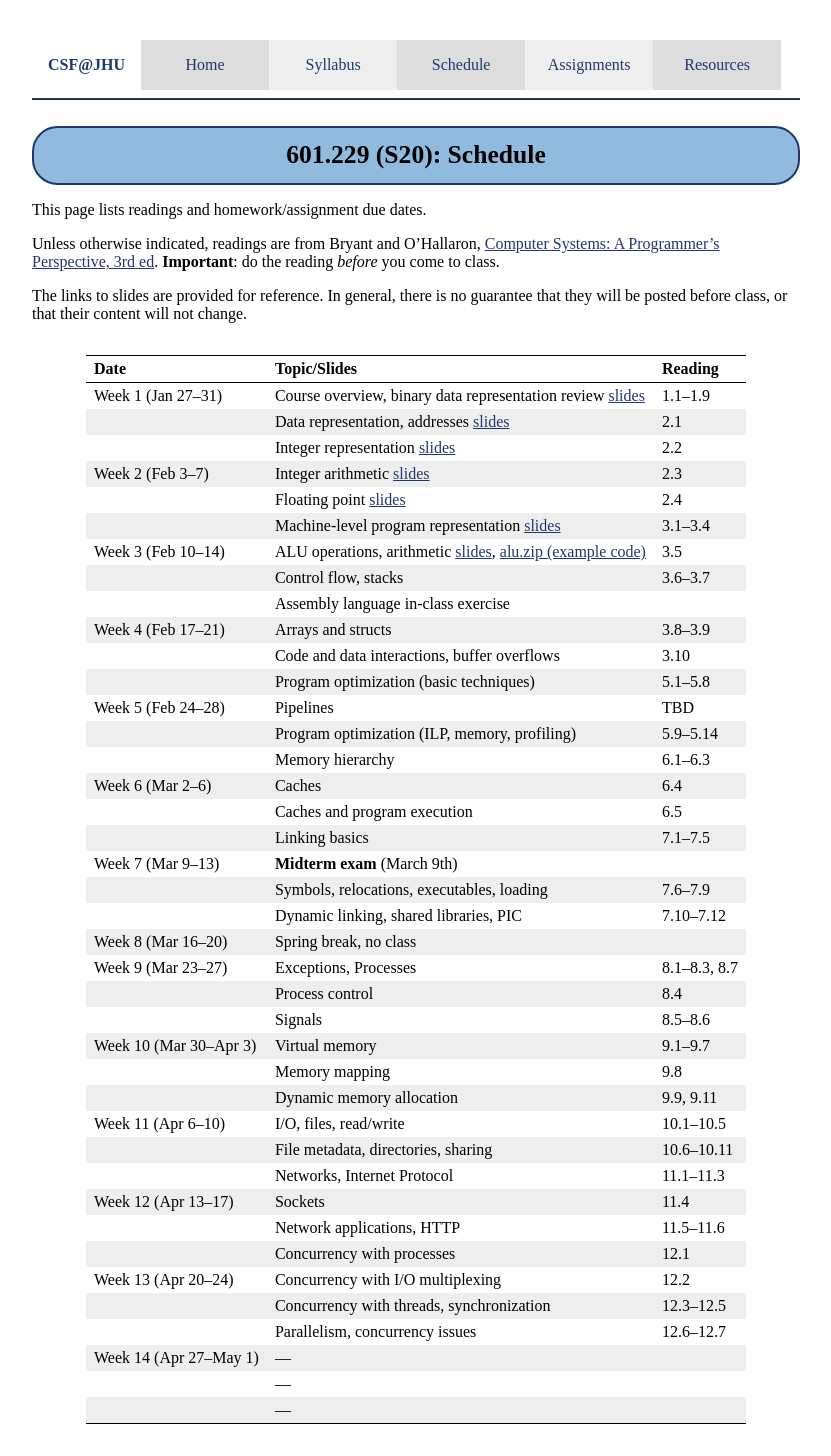
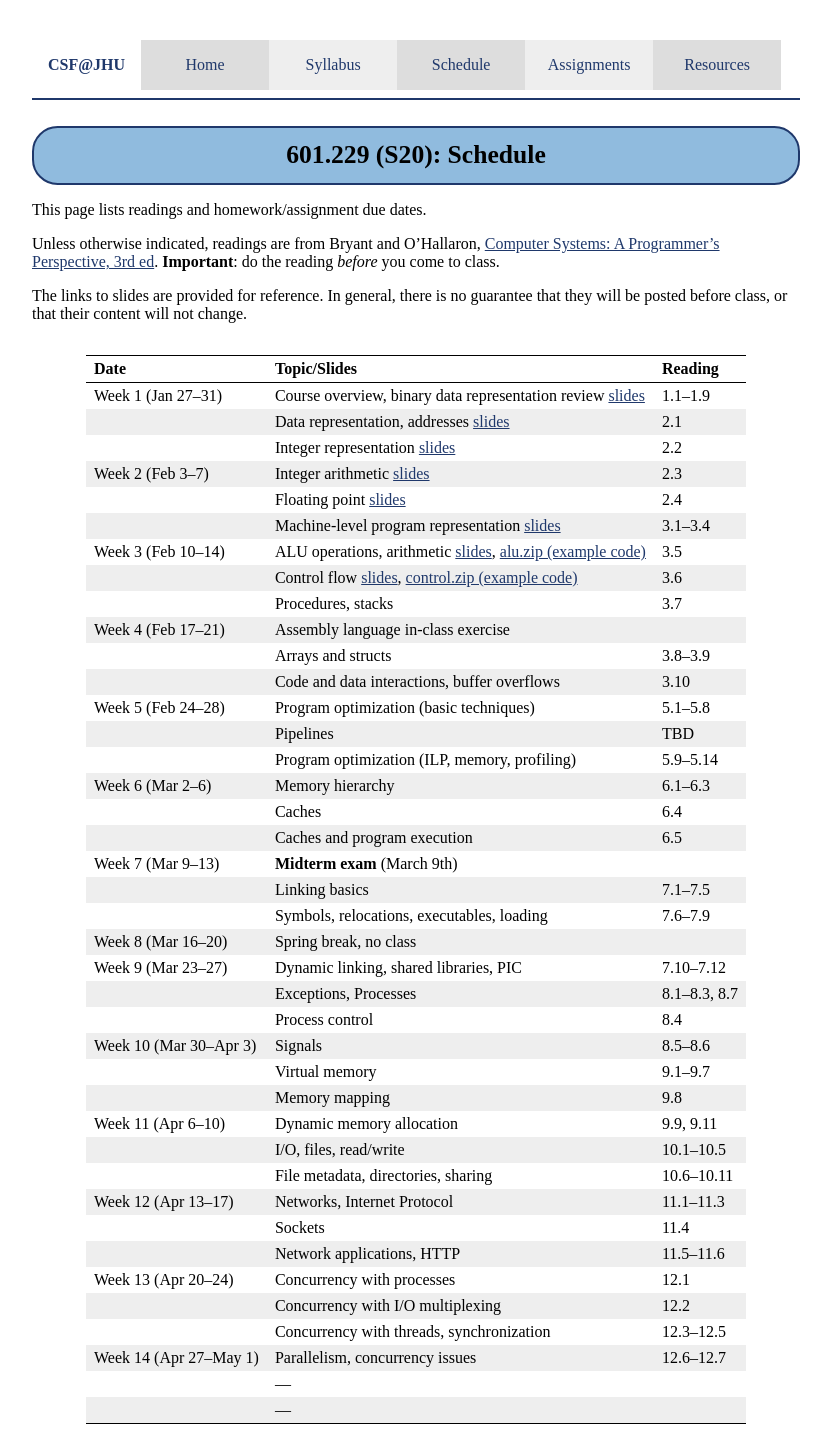
Before and after one commit to jhucsf/spring2020, a Jekyll site: the page built from schedule.md, in a window 1280 px wide. Shown: the whole page, without its empty margins (224-1055 px from the left). Built offline with Jekyll 4.4.1, drawn with Linux system fonts in a browser that asks for light colours.

Commit message:
post lecture 8 and example code
Also, rearranged schedule to split control flow into two
lectures.

```diff
--- a/schedule.md
+++ b/schedule.md
@@ -13,42 +13,42 @@ The links to slides are provided for reference.  In general, there is no guarant
 Date               | Topic/Slides | Reading
 ------------------ | ----- | ------- | ------------
 Week 1 (Jan 27–31) | Course overview, binary data representation review [slides](lectures/lecture01-public.pdf) | 1.1–1.9
-                   | Data representation, addresses [slides](lectures/lecture02-public.pdf) | 2.1
-                   | Integer representation [slides](lectures/lecture03-public.pdf) | 2.2
+&nbsp;             | Data representation, addresses [slides](lectures/lecture02-public.pdf) | 2.1
+&nbsp;             | Integer representation [slides](lectures/lecture03-public.pdf) | 2.2
 Week 2 (Feb 3–7)   | Integer arithmetic [slides](lectures/lecture04-public.pdf) | 2.3 |
-                   | Floating point [slides](lectures/lecture05-public.pdf) | 2.4 |
-                   | Machine-level program representation [slides](lectures/lecture06-public.pdf) | 3.1–3.4
-Week 3 (Feb 10–14) | ALU operations, arithmetic [slides](lectures/lecture07-public.pdf), [alu.zip (example code)](alu.zip) | 3.5 |
-                   | Control flow, stacks | 3.6–3.7 |
-                   | Assembly language in-class exercise |
-Week 4 (Feb 17–21) | Arrays and structs | 3.8–3.9
+&nbsp;             | Floating point [slides](lectures/lecture05-public.pdf) | 2.4 |
+&nbsp;             | Machine-level program representation [slides](lectures/lecture06-public.pdf) | 3.1–3.4
+Week 3 (Feb 10–14) | ALU operations, arithmetic [slides](lectures/lecture07-public.pdf), [alu.zip (example code)](lectures/alu.zip) | 3.5
+&nbsp;             | Control flow [slides](lectures/lecture08-public.pdf), [control.zip (example code)](lectures/control.zip) | 3.6 |
+                   | Procedures, stacks | 3.7
+Week 4 (Feb 17–21) | Assembly language in-class exercise |
+                   | Arrays and structs | 3.8–3.9
                    | Code and data interactions, buffer overflows | 3.10
-                   | Program optimization (basic techniques) | 5.1–5.8 |
-Week 5 (Feb 24–28) | Pipelines | TBD
+Week 5 (Feb 24–28) | Program optimization (basic techniques) | 5.1–5.8 |
+                   | Pipelines | TBD
                    | Program optimization (ILP, memory, profiling) | 5.9–5.14
-                   | Memory hierarchy | 6.1–6.3 |
-Week 6 (Mar 2–6)   | Caches | 6.4
+Week 6 (Mar 2–6)   | Memory hierarchy | 6.1–6.3 |
+                   | Caches | 6.4
                    | Caches and program execution | 6.5 |
+Week 7 (Mar 9–13)  | **Midterm exam** (March 9th)
                    | Linking basics | 7.1–7.5 |
-Week 7 (Mar 9–13)  | **Midterm exam** (March 9th)
                    | Symbols, relocations, executables, loading | 7.6–7.9
-                   | Dynamic linking, shared libraries, PIC | 7.10–7.12 |
 Week 8 (Mar 16–20) | Spring break, no class
-Week 9 (Mar 23–27) | Exceptions, Processes | 8.1–8.3, 8.7
+Week 9 (Mar 23–27) | Dynamic linking, shared libraries, PIC | 7.10–7.12 |
+                   | Exceptions, Processes | 8.1–8.3, 8.7
                    | Process control | 8.4
-                   | Signals | 8.5–8.6 |
-Week 10 (Mar 30–Apr 3) | Virtual memory | 9.1–9.7
+Week 10 (Mar 30–Apr 3) | Signals | 8.5–8.6 |
+                   | Virtual memory | 9.1–9.7
                    | Memory mapping | 9.8
-                   | Dynamic memory allocation | 9.9, 9.11 |
-Week 11 (Apr 6–10) | I/O, files, read/write | 10.1–10.5 |
+Week 11 (Apr 6–10) | Dynamic memory allocation | 9.9, 9.11 |
+                   | I/O, files, read/write | 10.1–10.5 |
                    | File metadata, directories, sharing | 10.6–10.11
-                   | Networks, Internet Protocol | 11.1–11.3 |
-Week 12 (Apr 13–17)| Sockets | 11.4
+Week 12 (Apr 13–17)| Networks, Internet Protocol | 11.1–11.3 |
+                   | Sockets | 11.4
                    | Network applications, HTTP | 11.5–11.6 |
-                   | Concurrency with processes | 12.1 |
-Week 13 (Apr 20–24)| Concurrency with I/O multiplexing | 12.2 |
+Week 13 (Apr 20–24)| Concurrency with processes | 12.1 |
+                   | Concurrency with I/O multiplexing | 12.2 |
                    | Concurrency with threads, synchronization | 12.3–12.5
-                   | Parallelism, concurrency issues | 12.6–12.7 |
-Week 14 (Apr 27–May 1) | —
+Week 14 (Apr 27–May 1) | Parallelism, concurrency issues | 12.6–12.7 |
                    | — | |
                    | —
```
Also changed, not shown: 2 other files.
